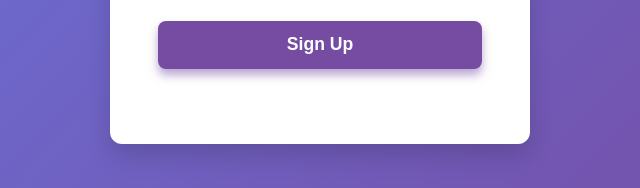
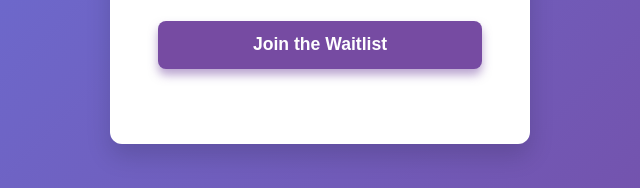
Before and after one commit to naataalliaa/bliqz-landingpage, a plain HTML site: page index.html in a window 1280 px wide. Shown: the part 587-775 px from the top of the page, 320-960 px from the left. Drawn offline with Linux system fonts and the light colour scheme.

Commit message:
Save changes before merge

```diff
--- a/index.html
+++ b/index.html
@@ -23,7 +23,7 @@
             <label for="email">Email</label>
             <input type="email" id="email" name="email" required />
 
-            <button type="submit">Sign Up</button>
+            <button type="submit">Join the Waitlist</button>
 
             <div id="message"></div>
           </form>
```
